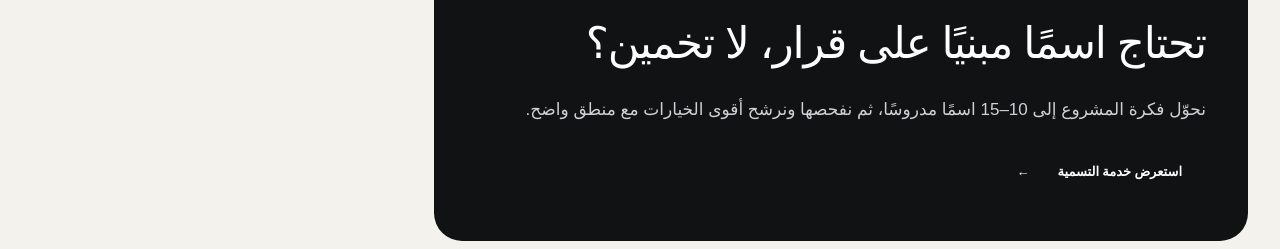
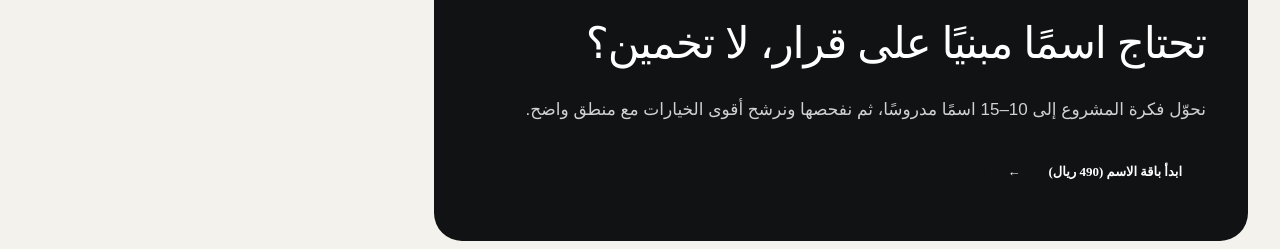
Before and after one commit to mohammedrashad2011-ui/Dewank-2026-website, a Next.js app: page /guides/how-to-choose-brand-name-saudi-arabia in a window 1280 px wide. Shown: the part 3646-3895 px from the top of the page. Built offline with nearby package versions, Linux system fonts and the light colour scheme; a web font is replaced by a local one.

Commit message:
Promote Brand Naming offer on homepage and proof/guide paths (#130)
Homepage ready-offers lead with brand-naming; BITHAN, naming guide and /work naming links point to /offers/brand-naming.

```diff
--- a/app/components/home-selected-offers.tsx
+++ b/app/components/home-selected-offers.tsx
@@ -30,7 +30,7 @@ const offers: OfferCard[] = [
 ];
 
 const offerByKey = new Map(offers.map((offer) => [offer.key, offer]));
-const fallbackKeys: OfferPriceKey[] = ["google-ads-launch", "seo-audit", "whatsapp-automation-starter"];
+const fallbackKeys: OfferPriceKey[] = ["brand-naming", "google-ads-launch", "whatsapp-automation-starter"];
 const countryStorageKey = "dewank_offer_country";
 
 export default function HomeSelectedOffers() {
--- a/app/guides/how-to-choose-brand-name-saudi-arabia/page.tsx
+++ b/app/guides/how-to-choose-brand-name-saudi-arabia/page.tsx
@@ -33,7 +33,7 @@ export default function BrandNameGuide() {
       <h2 id="service">متى تستعين بخدمة تسمية احترافية؟</h2><p>عندما يكون المشروع جادًا، أو يستهدف أكثر من سوق، أو يتطلب توافقًا عربيًا وإنجليزيًا، أو ستكون تكلفة تغيير الاسم لاحقًا مرتفعة. يمكنك الاطلاع على <Link href="/services/brand-naming">خدمة تسمية العلامة وفحص الاسم والدومين</Link>، وتبدأ الباقة الجاهزة الأساسية من 490 ريال سعودي.</p><p>ولرؤية كيف تتحول هذه الخطوات إلى مشروع فعلي من استراتيجية التسمية والفحص إلى الاسم الذي اختاره العميل ثم الهوية البصرية، راجع <Link href="/work/bithan">دراسة حالة تسمية وهوية BITHAN للمجوهرات</Link>.</p>
       <p>إذا كنت جاهزًا للتنفيذ بنطاق محدد، راجع <Link href="/offers/brand-naming">عرض تسمية العلامة بـ490 ريال</Link>. أما إذا كنت ما زلت تحدد ما إذا كنت تحتاج اسمًا فقط أم هوية أوسع، فراجع أيضًا <Link href="/guides/branding-identity-cost-saudi-arabia">دليل تكلفة تصميم الهوية البصرية في السعودية</Link>.</p>
       <section className="article-faq" id="faq"><h2>أسئلة شائعة</h2>{faqs.map((faq) => <details key={faq.question}><summary>{faq.question}</summary><p>{faq.answer}</p></details>)}</section>
-      <section className="article-cta"><h2>تحتاج اسمًا مبنيًا على قرار، لا تخمين؟</h2><p>نحوّل فكرة المشروع إلى 10–15 اسمًا مدروسًا، ثم نفحصها ونرشح أقوى الخيارات مع منطق واضح.</p><Link className="button primary" href="/services/brand-naming">استعرض خدمة التسمية <span>←</span></Link></section>
+      <section className="article-cta"><h2>تحتاج اسمًا مبنيًا على قرار، لا تخمين؟</h2><p>نحوّل فكرة المشروع إلى 10–15 اسمًا مدروسًا، ثم نفحصها ونرشح أقوى الخيارات مع منطق واضح.</p><Link className="button primary" href="/offers/brand-naming">ابدأ باقة الاسم (490 ريال) <span>←</span></Link></section>
     </div><aside className="article-side" aria-label="محتويات الدليل"><b>في هذا الدليل</b><a href="#short-answer">الإجابة المختصرة</a><a href="#criteria">معايير الاسم القوي</a><a href="#process">خطوات الاختيار</a><a href="#checks">الفحوصات</a><a href="#mistakes">الأخطاء الشائعة</a><a href="#service">متى تحتاج متخصصًا؟</a><a href="#faq">الأسئلة الشائعة</a><Link className="button primary" href="/services/brand-naming">ابدأ مشروع التسمية</Link></aside></div>
   </article><Footer /></main>;
 }
--- a/app/work/bithan/page.tsx
+++ b/app/work/bithan/page.tsx
@@ -466,7 +466,7 @@ export default function BithanCaseStudyPage() {
             <div className="bithan-outcome-links">
               <BithanTrackedLink className="button primary" href={whatsappHref} target="_blank" rel="noopener noreferrer" eventName="bithan_cta_click" eventLocation="final_whatsapp">ناقش مشروعك معنا <span>↗</span></BithanTrackedLink>
               <BithanTrackedLink className="button secondary" href={emailHref} eventName="bithan_cta_click" eventLocation="final_email">راسل ديوانك</BithanTrackedLink>
-              <BithanTrackedLink className="button secondary" href="/services/brand-naming" eventName="bithan_service_click" eventLocation="final_naming">خدمة تسمية العلامة</BithanTrackedLink>
+              <BithanTrackedLink className="button secondary" href="/offers/brand-naming" eventName="bithan_service_click" eventLocation="final_naming">باقة اختيار الاسم التجاري · 490 ريال</BithanTrackedLink>
               <BithanTrackedLink className="button secondary" href="/branding" eventName="bithan_service_click" eventLocation="final_branding">استراتيجية البراند والهوية</BithanTrackedLink>
             </div>
           </div>
--- a/app/work/page.tsx
+++ b/app/work/page.tsx
@@ -175,7 +175,7 @@ export default function WorkPage() {
         <IdentityShowcase projects={identityProjects} />
         <div className="identity-actions">
           <Link className="button secondary identity-work-cta" href="/branding">اكتشف خدمة الهوية البصرية <span>←</span></Link>
-          <Link href="/services/brand-naming">تحتاج اسمًا للعلامة؟</Link>
+          <Link href="/offers/brand-naming">تحتاج اسمًا للعلامة؟</Link>
         </div>
       </section>
 
```
